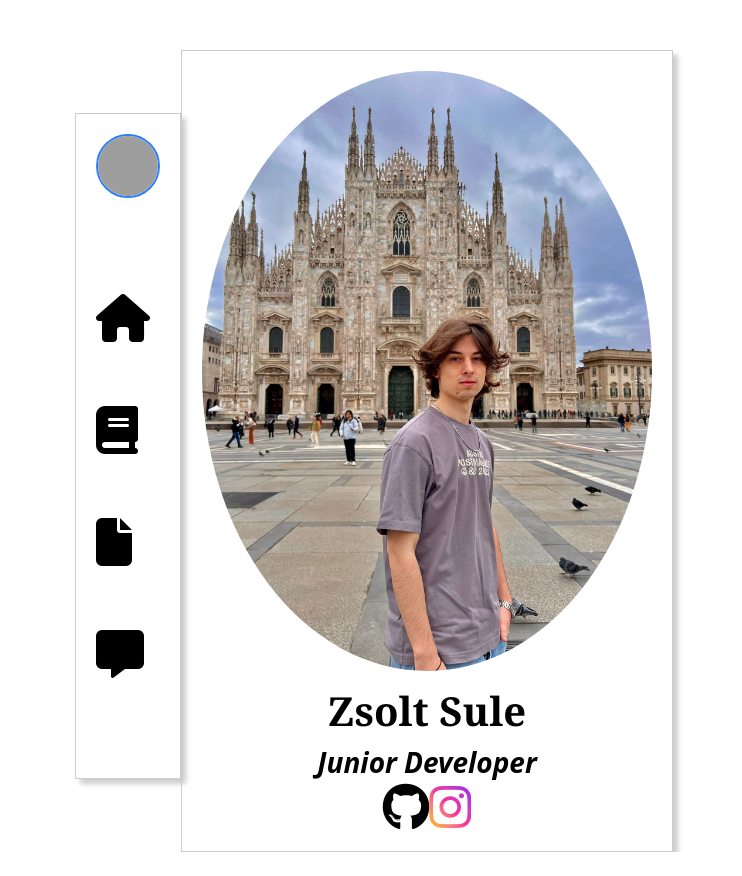
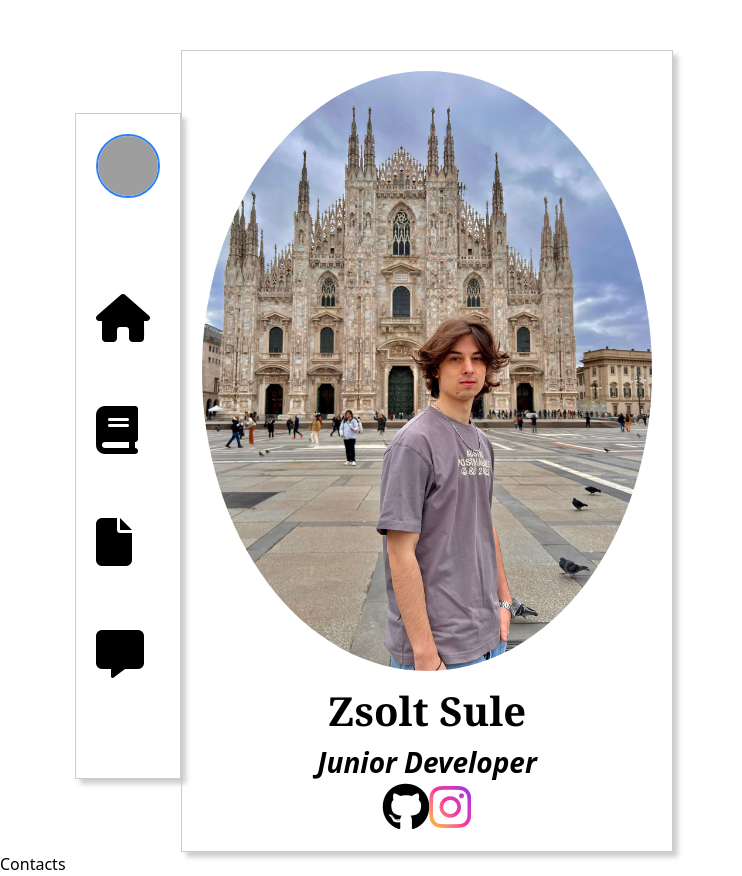
Before and after one commit to ZsoltSule/Personal-Portfolio-Website, a React (Vite) app: page /contacts in a window 1280 px wide. Shown: the whole page, without its empty margins (0-742 px from the left). Before the commit the page ends 852 px from the top, so only its background shows below. Built offline with nearby package versions, Linux system fonts and the light colour scheme; grey boxes are pictures that could not be loaded; some icons are missing.

Commit message:
Added some more pages to the website and started working on the Home page and finished the card, linked the pages using the react-router-dom

```diff
--- a/package.json
+++ b/package.json
@@ -13,6 +13,7 @@
     "@tailwindcss/vite": "^4.1.14",
     "react": "^19.1.1",
     "react-dom": "^19.1.1",
+    "react-router-dom": "^7.9.4",
     "tailwindcss": "^4.1.14"
   },
   "devDependencies": {
--- a/src/App.jsx
+++ b/src/App.jsx
@@ -1,12 +1,28 @@
-import Card from "./Card"
+import {BrowserRouter as Router, Routes, Route, Navigate} from "react-router-dom";
+import Card from "./Card";
+import Home from "./pages/Home";
+import Projects from "./pages/Projects";
+import Resume from "./pages/Resume";
+import Contacts from "./pages/Contacts";
 
 function App() {
 
-  return (
-    <>
-        <Card/>
-    </>
-  )
+    return (
+        <Router>
+            <div>
+                <Card/>
+                <div>
+                    <Routes>
+                        <Route path="/" element={<Home/>}/>
+                        <Route path="/projects" element={<Projects/>}/>
+                        <Route path="/resume" element={<Resume/>}/>
+                        <Route path="/contacts" element={<Contacts/>}/>
+                        <Route path="*" element={<Navigate to="/" />}/>
+                    </Routes>
+                </div>
+            </div>
+        </Router>
+    );
 }
 
 export default App
--- a/src/Card.jsx
+++ b/src/Card.jsx
@@ -1,5 +1,6 @@
 import profilePic from './assets/pictures/card-profile-pic.jpeg'
 import circularPic from './assets/pictures/pfp_circular.png'
+import {Link} from "react-router-dom"
 
 function Card(){
     return(
@@ -8,10 +9,10 @@ function Card(){
             <nav className="navbar">
                 <ul className="space-y-16">
                     <li className="-mt-20 mb-24"><img src={circularPic} className="w-16 h-16 rounded-full border-2 border-blue-500" alt="profile"/></li>
-                    <li><a><i className="fa-solid fa-house text-5xl"></i></a></li>
-                    <li><a><i className="fa-solid fa-book text-5xl"></i></a></li>
-                    <li><a><i className="fa-solid fa-file text-5xl"></i></a></li>
-                    <li><a><i className="fa-solid fa-message text-5xl"></i></a></li>
+                    <li><Link to="/" aria-label="Home"><i className="fa-solid fa-house text-5xl"></i></Link></li>
+                    <li><Link to="/projects" aria-label="Projects"><i className="fa-solid fa-book text-5xl"></i></Link></li>
+                    <li><Link to="/resume" aria-label="Resume"><i className="fa-solid fa-file text-5xl"></i></Link></li>
+                    <li><Link to="/contacts" aria-label="Contacts"><i className="fa-solid fa-message text-5xl"></i></Link></li>
                 </ul>
             </nav>
 
--- /dev/null
+++ b/src/pages/Contacts.jsx
@@ -0,0 +1,11 @@
+function Contacts(){
+    return(
+        <>
+            <div>
+                <h1>Contacts</h1>
+            </div>
+        </>
+    );
+}
+
+export default Contacts
--- /dev/null
+++ b/src/pages/Home.jsx
@@ -0,0 +1,11 @@
+function Home(){
+    return(
+        <>
+            <div>
+                <h1>About Me</h1>
+            </div>
+        </>
+    );
+}
+
+export default Home
--- /dev/null
+++ b/src/pages/Projects.jsx
@@ -0,0 +1,11 @@
+function Projects(){
+    return(
+        <>
+            <div>
+                <h1>Projects</h1>
+            </div>
+        </>
+    );
+}
+
+export default Projects
--- /dev/null
+++ b/src/pages/Resume.jsx
@@ -0,0 +1,11 @@
+function Resume(){
+    return(
+        <>
+            <div>
+                <h1>Resume</h1>
+            </div>
+        </>
+    );
+}
+
+export default Resume
```
Also changed, not shown: 1 other file (tests, documents, lock files or other folders).
